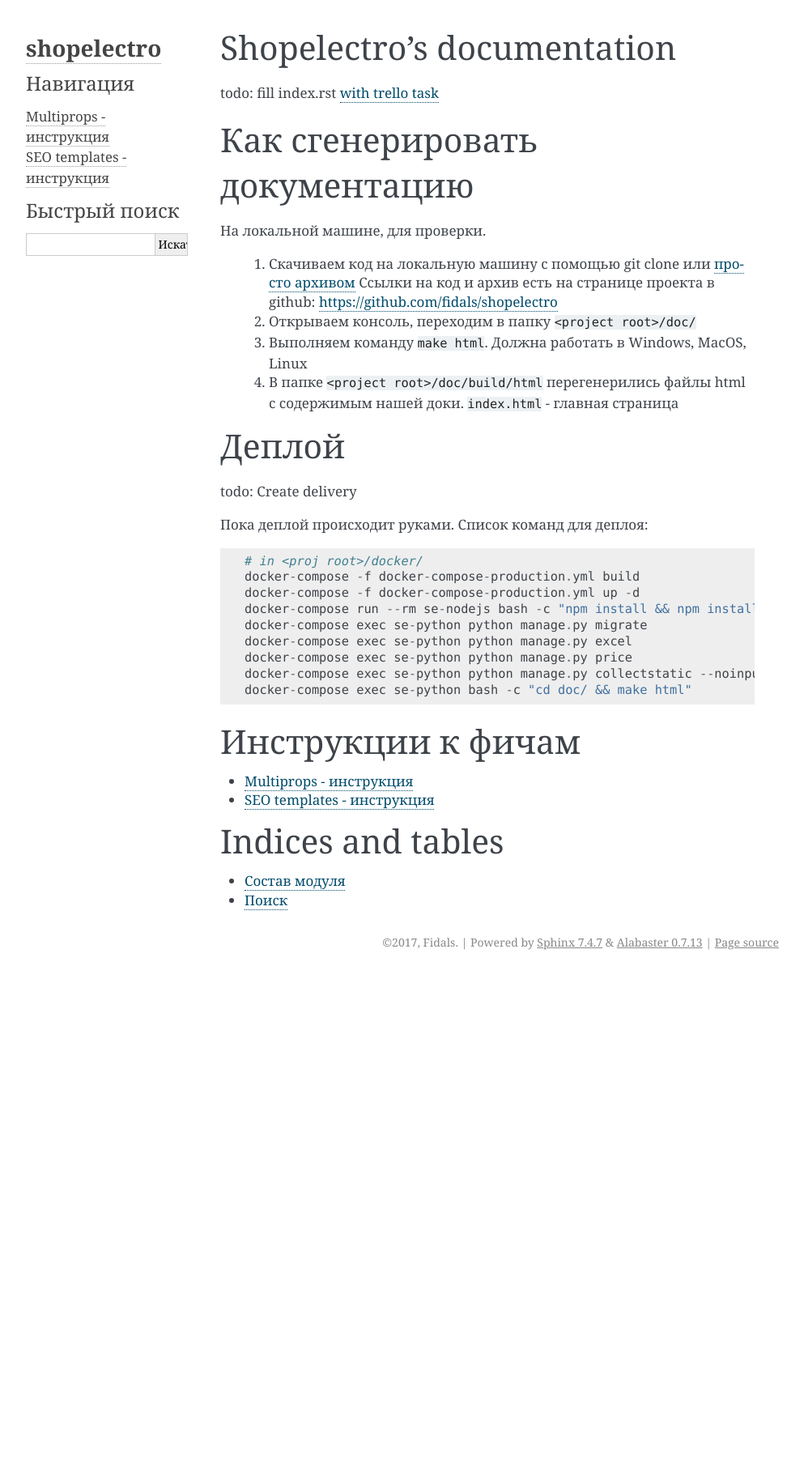
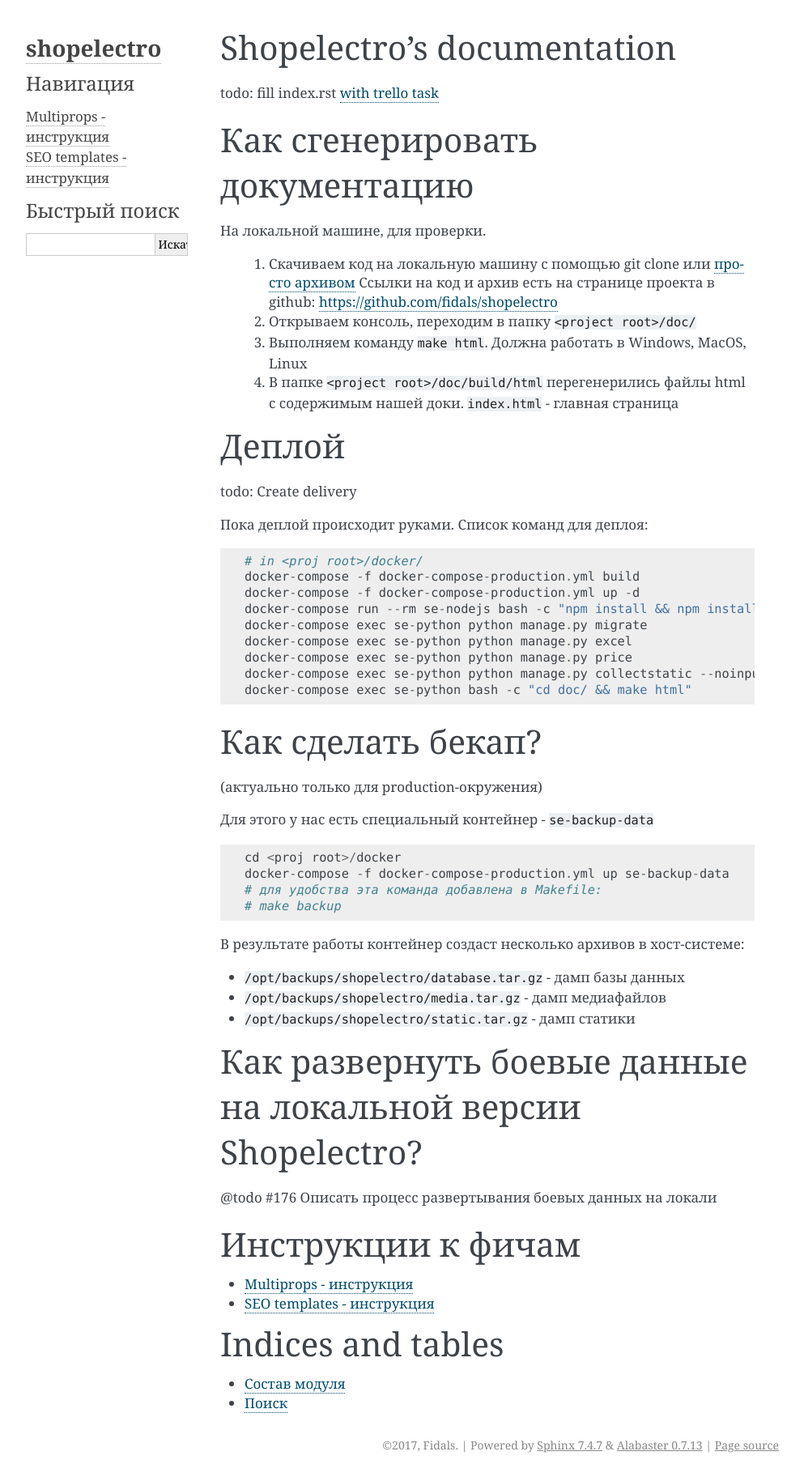
Before and after one commit to fidals/shopelectro, a Sphinx documentation site: the page built from doc/source/index.rst, in a window 1280 px wide. Shown: the whole page at 81% size, without its empty margins (148-1141 px from the left). Built offline with Sphinx 7.4.7, drawn with Linux system fonts in a browser that asks for light colours; before the commit the page ends 1203 px from its top, so only the background shows below that.

Commit message:
Created docs about backup container, renamed se-fixtures-data container to se-backup-data, added @backup recipe to Makefile

```diff
--- a/doc/source/index.rst
+++ b/doc/source/index.rst
@@ -34,6 +34,29 @@
    docker-compose exec se-python bash -c "cd doc/ && make html"
 
 
+Как сделать бекап?
+==================
+
+(актуально только для production-окружения)
+
+Для этого у нас есть специальный контейнер - ``se-backup-data`` ::
+
+   cd <proj root>/docker
+   docker-compose -f docker-compose-production.yml up se-backup-data
+   # для удобства эта команда добавлена в Makefile:
+   # make backup
+
+В результате работы контейнер создаст несколько архивов в хост-системе:
+
+* ``/opt/backups/shopelectro/database.tar.gz`` - дамп базы данных
+* ``/opt/backups/shopelectro/media.tar.gz`` - дамп медиафайлов
+* ``/opt/backups/shopelectro/static.tar.gz`` - дамп статики
+
+Как развернуть боевые данные на локальной версии Shopelectro?
+=============================================================
+
+@todo #176 Описать процесс развертывания боевых данных на локали
+
 Инструкции к фичам
 ==================
 
```
Also changed, not shown: 4 other files.
